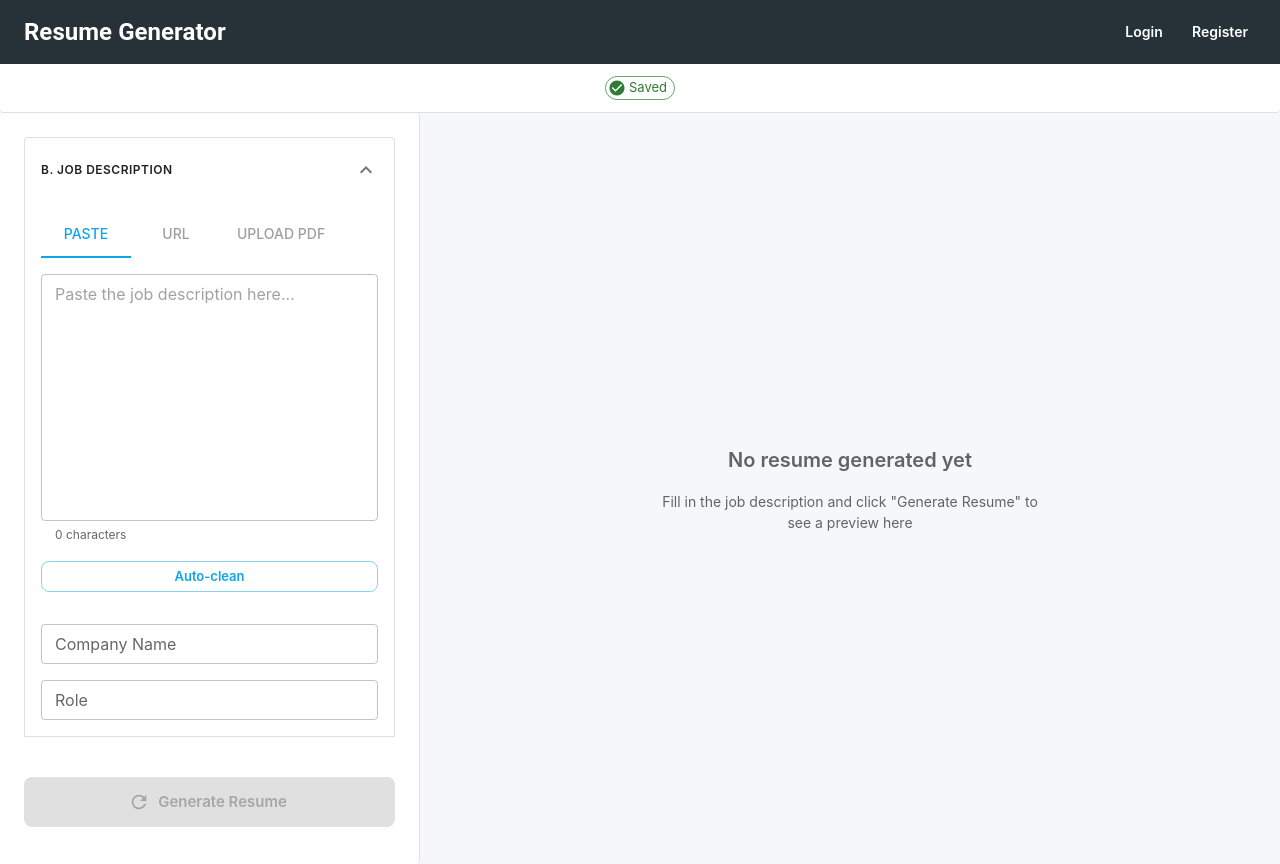
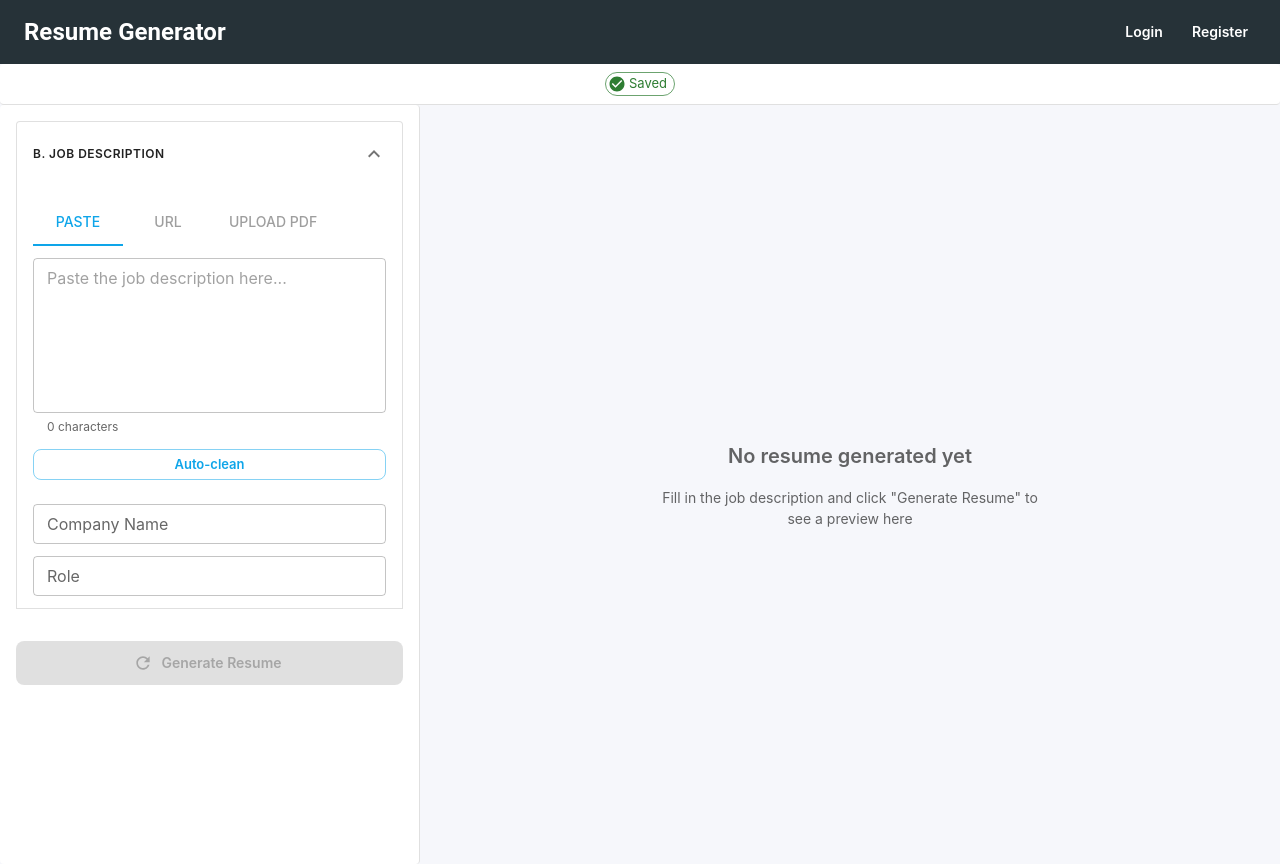
Before and after one commit to SoleDad402/CVCopilot, a React (Create React App) app in the folder frontend/: page / in a window 1280 px wide. Built offline with nearby package versions, Linux system fonts and the light colour scheme; no server answers.

Commit message:
Update Home.jsx

```diff
--- a/frontend/src/pages/Home.jsx
+++ b/frontend/src/pages/Home.jsx
@@ -308,7 +308,7 @@ function Home() {
           zIndex: 1100
         }}
       >
-        <Box sx={{ px: 3, py: 1.5, display: 'flex', alignItems: 'center', justifyContent: 'center' }}>
+        <Box sx={{ px: 3, py: 1, display: 'flex', alignItems: 'center', justifyContent: 'center' }}>
           {/* Center: Status */}
           <Box sx={{ display: 'flex', alignItems: 'center', gap: 1 }}>
             {isGenerating ? (
@@ -352,8 +352,8 @@ function Home() {
             overflow: 'hidden'
           }}
         >
-          <Box sx={{ p: 3, overflowY: 'auto', flex: 1 }}>
-            <Stack spacing={3}>
+          <Box sx={{ p: 2, overflowY: 'auto', flex: 1 }}>
+            <Stack spacing={2}>
               {/* Section B: Job Description */}
               <Accordion defaultExpanded={true} elevation={0} sx={{ border: '1px solid', borderColor: 'divider' }}>
                 <AccordionSummary expandIcon={<ExpandMoreIcon />}>
@@ -361,8 +361,8 @@ function Home() {
                     B. Job Description
                   </Typography>
                 </AccordionSummary>
-                <AccordionDetails>
-                  <Stack spacing={2}>
+                <AccordionDetails sx={{ px: 2, py: 1.5 }}>
+                  <Stack spacing={1.5}>
                     <Tabs value={0} size="small">
                       <Tab label="Paste" />
                       <Tab label="URL" disabled />
@@ -373,7 +373,7 @@ function Home() {
                       onChange={(e) => setJobDescription(e.target.value)}
                       placeholder="Paste the job description here..."
                       multiline
-                      rows={10}
+                      rows={6}
                       fullWidth
                       size="small"
                       helperText={`${jobDescription.length} characters`}
@@ -423,11 +423,11 @@ function Home() {
                 <Button
                   variant="contained"
                   fullWidth
-                  size="large"
+                  size="medium"
                   onClick={handleGenerateResume}
                   disabled={isGenerating || !jobDescription.trim()}
-                  startIcon={isGenerating ? <CircularProgress size={20} color="inherit" /> : <RefreshIcon />}
-                  sx={{ py: 1.5, fontWeight: 600 }}
+                  startIcon={isGenerating ? <CircularProgress size={18} color="inherit" /> : <RefreshIcon />}
+                  sx={{ py: 1.25, fontWeight: 600 }}
                 >
                   {isGenerating ? 'Generating...' : 'Generate Resume'}
                 </Button>
@@ -454,18 +454,19 @@ function Home() {
           {generatedResume ? (
             <>
               {/* Preview Body */}
-              <Box sx={{ flex: 1, overflow: 'auto', p: 3, display: 'flex', justifyContent: 'center', position: 'relative' }}>
+              <Box sx={{ flex: 1, overflow: 'auto', p: 2, display: 'flex', justifyContent: 'center', alignItems: 'flex-start', position: 'relative' }}>
                 <Paper
                   elevation={3}
                   sx={{
                     width: '8.5in',
-                    minHeight: '11in',
+                    maxHeight: 'calc(100vh - 200px)',
                     bgcolor: 'white',
-                    p: 4,
-                    transform: `scale(${zoom / 100})`,
+                    p: 3,
+                    transform: `scale(${Math.min(zoom / 100, 0.7)})`,
                     transformOrigin: 'top center',
                     transition: 'transform 0.2s',
-                    position: 'relative'
+                    position: 'relative',
+                    overflow: 'auto'
                   }}
                 >
                   {atsView ? (
@@ -533,31 +534,33 @@ function Home() {
                 sx={{
                   borderTop: '1px solid',
                   borderColor: 'divider',
-                  p: 2,
+                  p: 1.5,
                   display: 'flex',
                   alignItems: 'center',
-                  justifyContent: 'space-between'
+                  justifyContent: 'space-between',
+                  flexWrap: 'wrap',
+                  gap: 1
                 }}
               >
-                <Typography variant="body2" color="text.secondary">
+                <Typography variant="caption" color="text.secondary" sx={{ display: { xs: 'none', sm: 'block' } }}>
                   {lastGenerated ? `Last generated: ${lastGenerated.toLocaleString()}` : 'Ready to download'}
                 </Typography>
-                <Stack direction="row" spacing={1}>
+                <Stack direction="row" spacing={0.5} flexWrap="wrap" gap={0.5}>
                   <Button
                     variant="outlined"
                     size="small"
                     startIcon={<CopyIcon />}
                     onClick={handleCopyText}
-                    sx={{ textTransform: 'none' }}
+                    sx={{ textTransform: 'none', fontSize: '0.75rem', px: 1.5 }}
                   >
-                    Copy Text
+                    Copy
                   </Button>
                   <Button
                     variant="outlined"
                     size="small"
                     startIcon={<DocIcon />}
                     onClick={() => handleDownload('docx')}
-                    sx={{ textTransform: 'none' }}
+                    sx={{ textTransform: 'none', fontSize: '0.75rem', px: 1.5 }}
                   >
                     DOCX
                   </Button>
@@ -566,7 +569,7 @@ function Home() {
                     size="small"
                     startIcon={<PdfIcon />}
                     onClick={() => handleDownload('pdf')}
-                    sx={{ textTransform: 'none' }}
+                    sx={{ textTransform: 'none', fontSize: '0.75rem', px: 1.5 }}
                   >
                     PDF
                   </Button>
@@ -575,7 +578,7 @@ function Home() {
                     size="small"
                     startIcon={<EditIcon />}
                     onClick={() => setRevisionDrawerOpen(true)}
-                    sx={{ textTransform: 'none' }}
+                    sx={{ textTransform: 'none', fontSize: '0.75rem', px: 1.5 }}
                   >
                     Revise
                   </Button>
```
